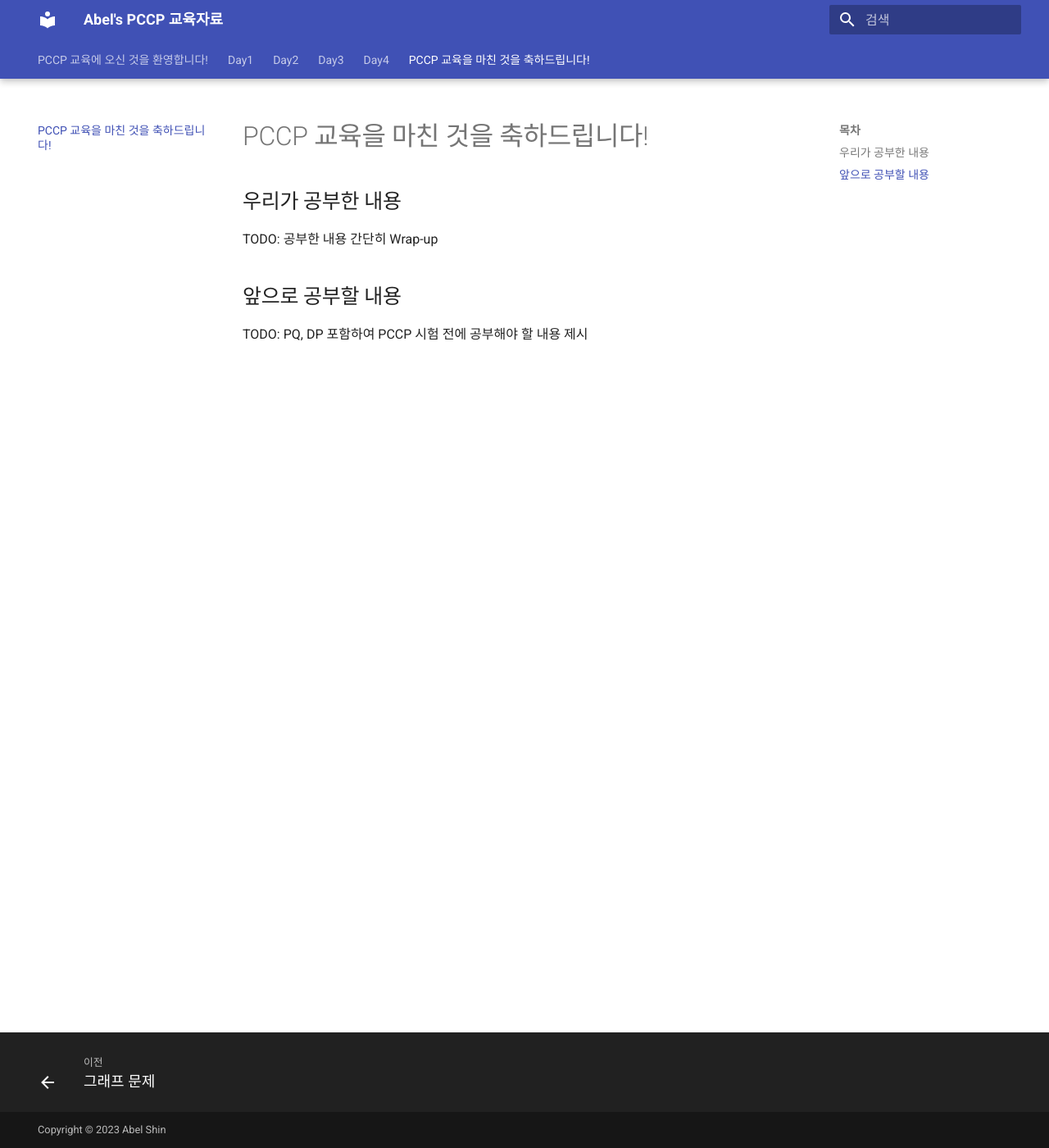
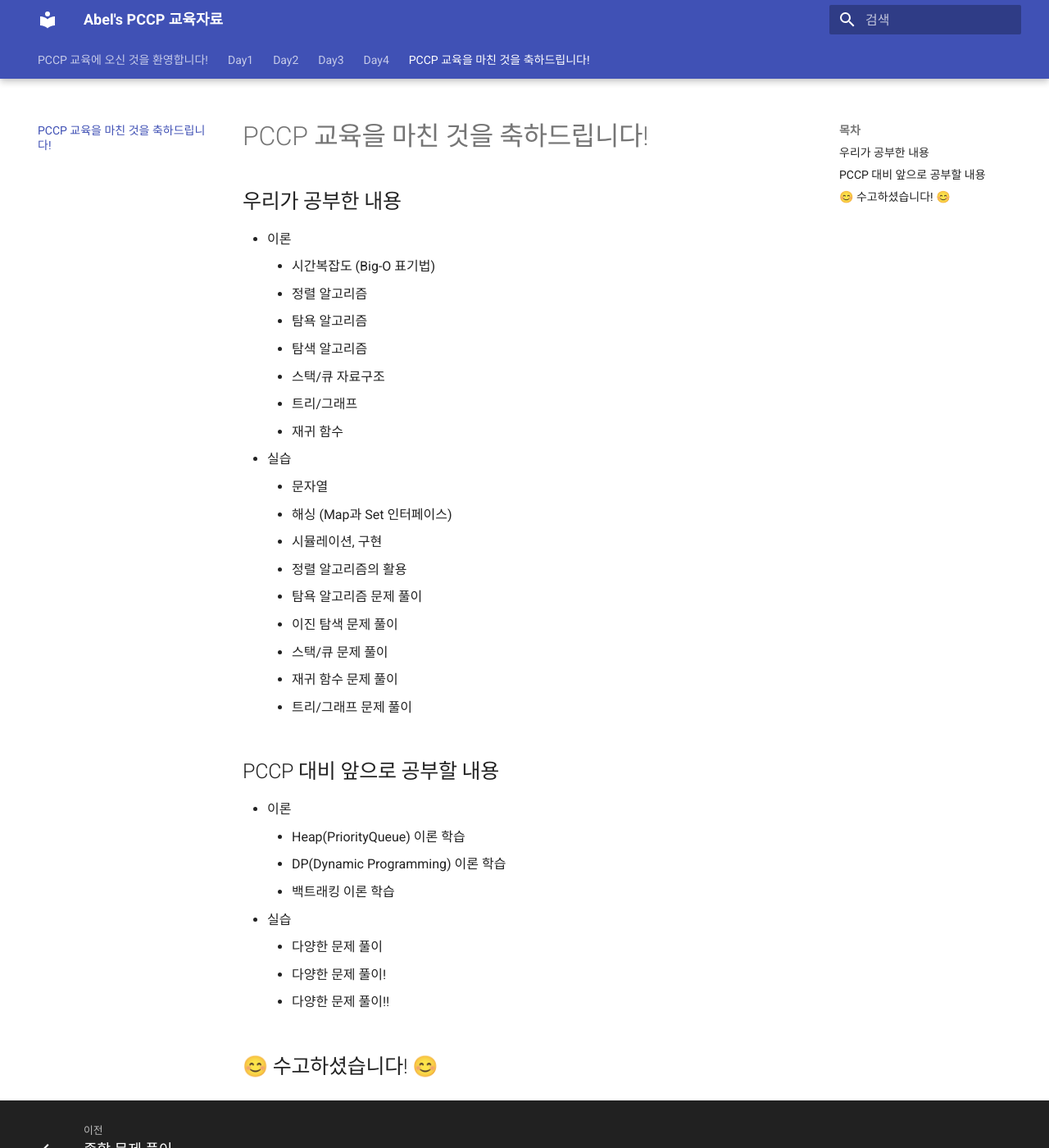
Before and after one commit to abel-shin/pccp-java, an MkDocs documentation site: the page built from docs/endnote.md, in a window 1280 px wide and 1400 px high. Shown: the whole window at 82% size. Built offline with MkDocs 1.6.1 and Material for MkDocs 9.7.7, drawn with Linux system fonts in a browser that asks for light colours.

Commit message:
template update

```diff
--- a/docs/endnote.md
+++ b/docs/endnote.md
@@ -2,8 +2,34 @@
 
 ## 우리가 공부한 내용
 
-TODO: 공부한 내용 간단히 Wrap-up
+- 이론
+    - 시간복잡도 (Big-O 표기법)
+    - 정렬 알고리즘
+    - 탐욕 알고리즘
+    - 탐색 알고리즘
+    - 스택/큐 자료구조
+    - 트리/그래프
+    - 재귀 함수
+- 실습
+    - 문자열
+    - 해싱 (Map과 Set 인터페이스)
+    - 시뮬레이션, 구현
+    - 정렬 알고리즘의 활용
+    - 탐욕 알고리즘 문제 풀이
+    - 이진 탐색 문제 풀이
+    - 스택/큐 문제 풀이
+    - 재귀 함수 문제 풀이
+    - 트리/그래프 문제 풀이
 
-## 앞으로 공부할 내용
+## PCCP 대비 앞으로 공부할 내용
 
-TODO: PQ, DP 포함하여 PCCP 시험 전에 공부해야 할 내용 제시
+- 이론
+    - Heap(PriorityQueue) 이론 학습
+    - DP(Dynamic Programming) 이론 학습
+    - 백트래킹 이론 학습
+- 실습
+    - 다양한 문제 풀이
+    - 다양한 문제 풀이!
+    - 다양한 문제 풀이!!
+
+## 😊 수고하셨습니다! 😊
```
Also changed, not shown: docs/day2/section5.md (+4 -1 lines), docs/day2/section6.md (+4 -1 lines), docs/day3/section3.md (+3 -2 lines), docs/day4/section2.md (+3 -2 lines), docs/day4/section3.md (+6 -2 lines).
